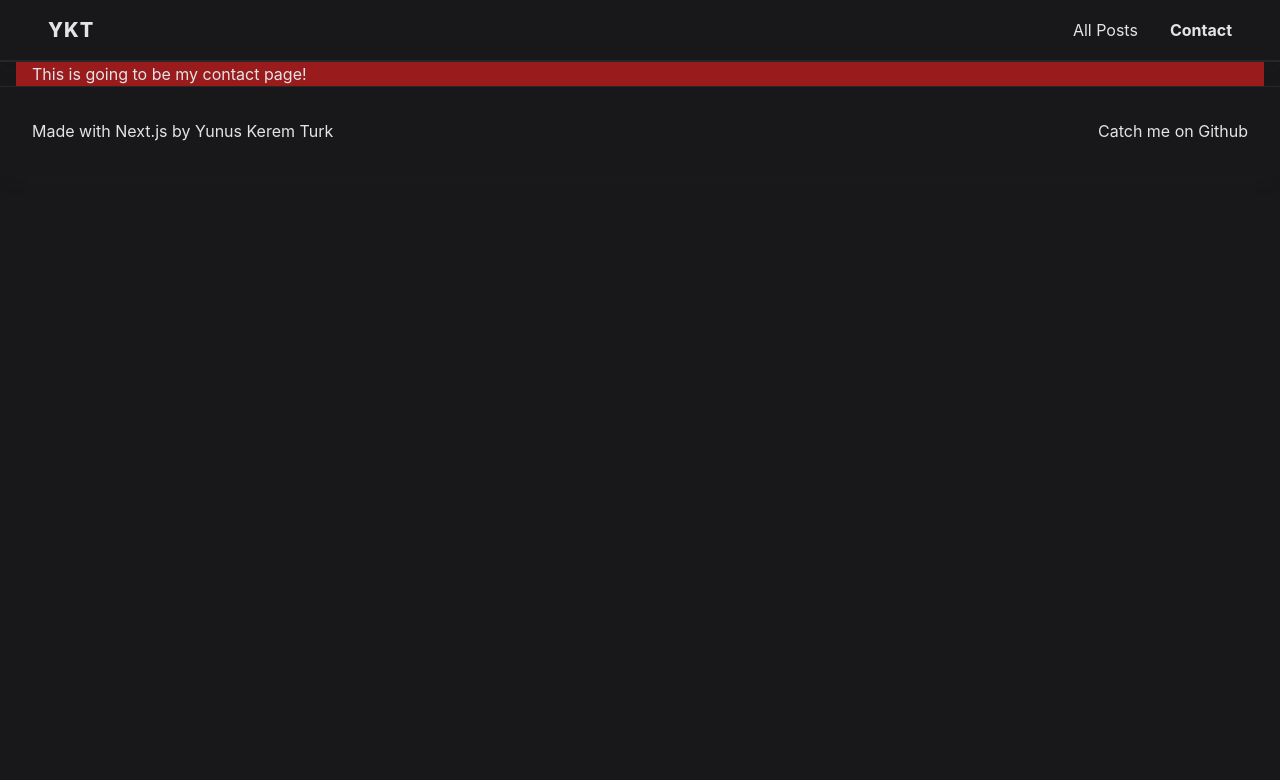
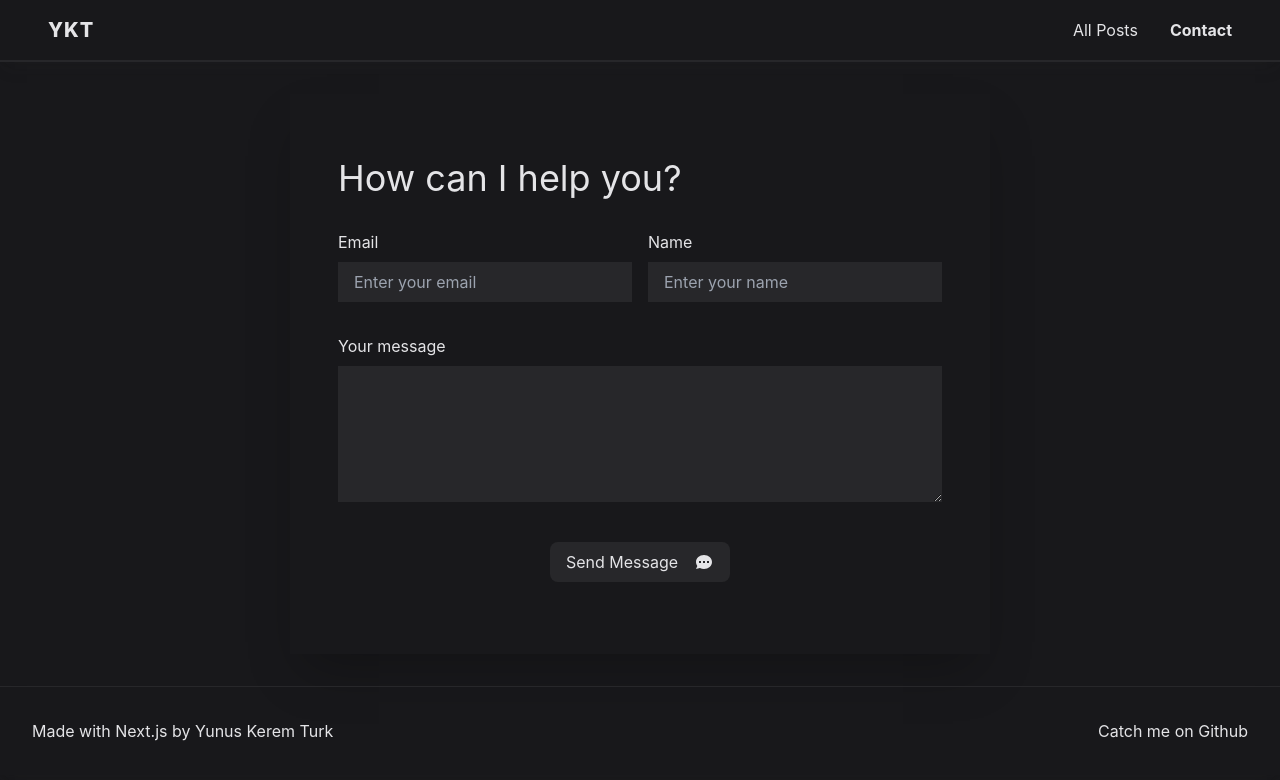
Before and after one commit to cosinus30/bloggy, a Next.js app: page /contact in a window 1280 px wide. Shown: the top 780 px of the page. Built offline with nearby package versions, Linux system fonts and the light colour scheme.

Commit message:
feat: add contact page

```diff
--- /dev/null
+++ b/components/contact/contact-form.js
@@ -0,0 +1,58 @@
+export default function ContactForm() {
+  return (
+    <section className="shadow-2xl max-w-[700px] mx-auto px-12 py-16 space-y-8 my-8">
+      <h1 className="text-4xl">How can I help you?</h1>
+      <form className="">
+        <div className="grid grid-cols-1 md:grid-cols-2 gap-x-4 gap-y-8">
+          <div className="flex flex-col space-y-2">
+            <label htmlFor="email">Email</label>
+            <input
+              type="email"
+              id="email"
+              name="email"
+              placeholder="Enter your email"
+              className="px-4 py-2 bg-zinc-800 focus:bg-zinc-700"
+            />
+          </div>
+          <div className="flex flex-col space-y-2">
+            <label htmlFor="name">Name</label>
+            <input type="text" id="name" name="name" placeholder="Enter your name" className="px-4 py-2 bg-zinc-800 focus:bg-zinc-700" />
+          </div>
+          <div className="col-span-full flex flex-col space-y-2">
+            <label htmlFor="message">Your message</label>
+            <textarea
+              type="name"
+              id="message"
+              name="message"
+              placeholder="Enter your message..."
+              rows={5}
+              className="bg-zinc-800 text-zinc-100 p-2 focus:bg-zinc-700"
+            >
+              {" "}
+            </textarea>
+          </div>
+          <div className="col-span-full p-2 mx-auto">
+            <button
+              type="submit"
+              className="py-2 px-4 bg-zinc-800 rounded-lg mx-auto flex flex-row items-center space-x-4 hover:bg-zinc-700"
+            >
+              <span>Send Message</span>
+              <svg
+                xmlns="http://www.w3.org/2000/svg"
+                className="h-5 w-5 inline"
+                viewBox="0 0 20 20"
+                fill="currentColor"
+              >
+                <path
+                  fillRule="evenodd"
+                  d="M18 10c0 3.866-3.582 7-8 7a8.841 8.841 0 01-4.083-.98L2 17l1.338-3.123C2.493 12.767 2 11.434 2 10c0-3.866 3.582-7 8-7s8 3.134 8 7zM7 9H5v2h2V9zm8 0h-2v2h2V9zM9 9h2v2H9V9z"
+                  clipRule="evenodd"
+                />
+              </svg>
+            </button>
+          </div>
+        </div>
+      </form>
+    </section>
+  );
+}
--- a/pages/contact.js
+++ b/pages/contact.js
@@ -1,16 +1,15 @@
 import Head from 'next/head'
+import ContactForm from '../components/contact/contact-form'
 
 export default function Contact() {
 return (
-    <div className="container px-4 mx-auto bg-red-800">
+    <div>
       <Head>
         <title>Contact with me</title>
         <meta name="description" content="You can reach to me whenever you want!" />
         <link rel="icon" href="/favicon.ico" />
       </Head>
-      <h1>
-        This is going to be my contact page!
-      </h1>
+      <ContactForm />
 
     </div>
   )
```
